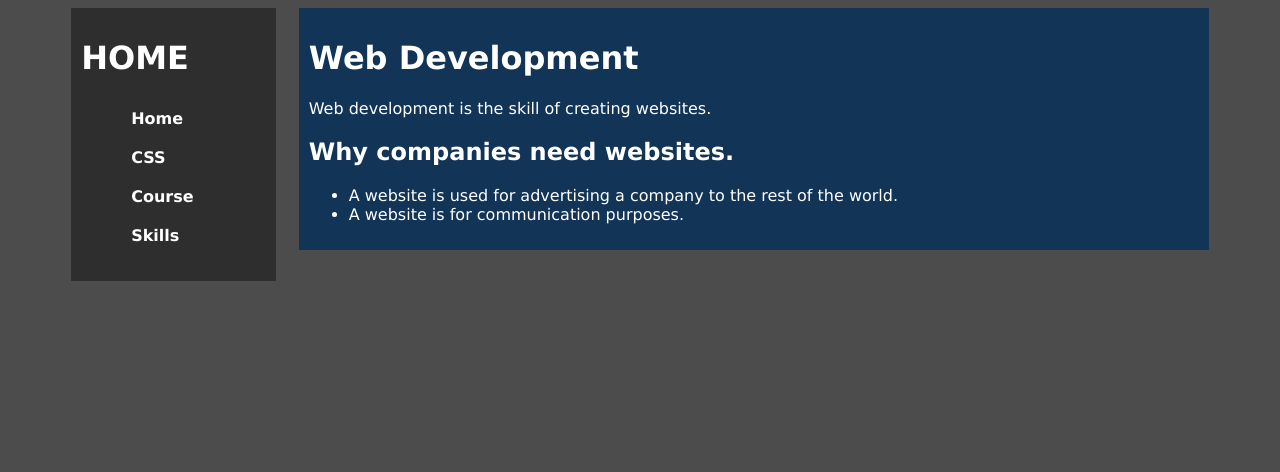
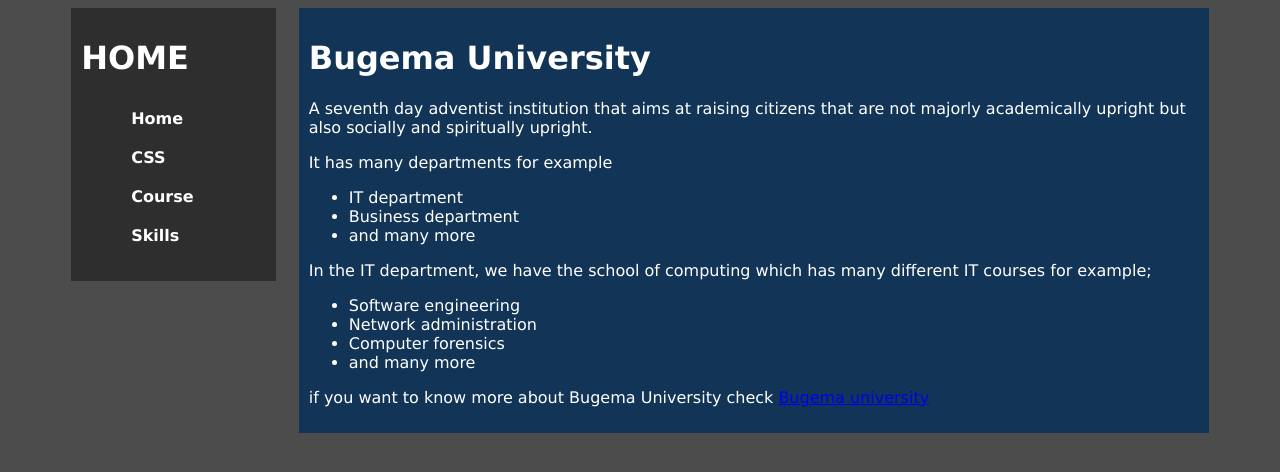
Before and after one commit to otim2/midsem-makeup, a plain HTML site: page index.html in a window 1280 px wide. Drawn offline with Linux system fonts and the light colour scheme.

Commit message:
Update index.html

```diff
--- a/index.html
+++ b/index.html
@@ -21,13 +21,22 @@
             </div>
         </div>
         <div class="content">
-            <h1>Web Development</h1>
-        <p>Web development is the skill of creating websites.</p>
-        <h2>Why companies need websites.</h2>
-        <ul>
-            <li>A website is used for advertising a company to the rest of the world.</li>
-            <li>A website is for communication purposes.</li>
-        </ul>
+            <h1>Bugema University</h1>
+            <p>A seventh day adventist institution that aims at raising citizens that are not majorly academically upright but also socially and spiritually upright.</p>
+            <p>It has many departments for example</p>
+            <ul>
+                <li>IT department</li>
+                <li>Business department</li>
+                <li>and many more</li>
+            </ul>
+            <p>In the IT department, we have the school of computing which has many different IT courses for example;</p>
+            <ul>
+                <li>Software engineering</li>
+                <li>Network administration</li>
+                <li>Computer forensics</li>
+                <li>and many more</li>
+            </ul>
+            <p>if you want to know more about Bugema University check <a href="https://bugemauniv.ac.ug/">Bugema university</a></p>
         </div>
     </div>
 </body>
```
